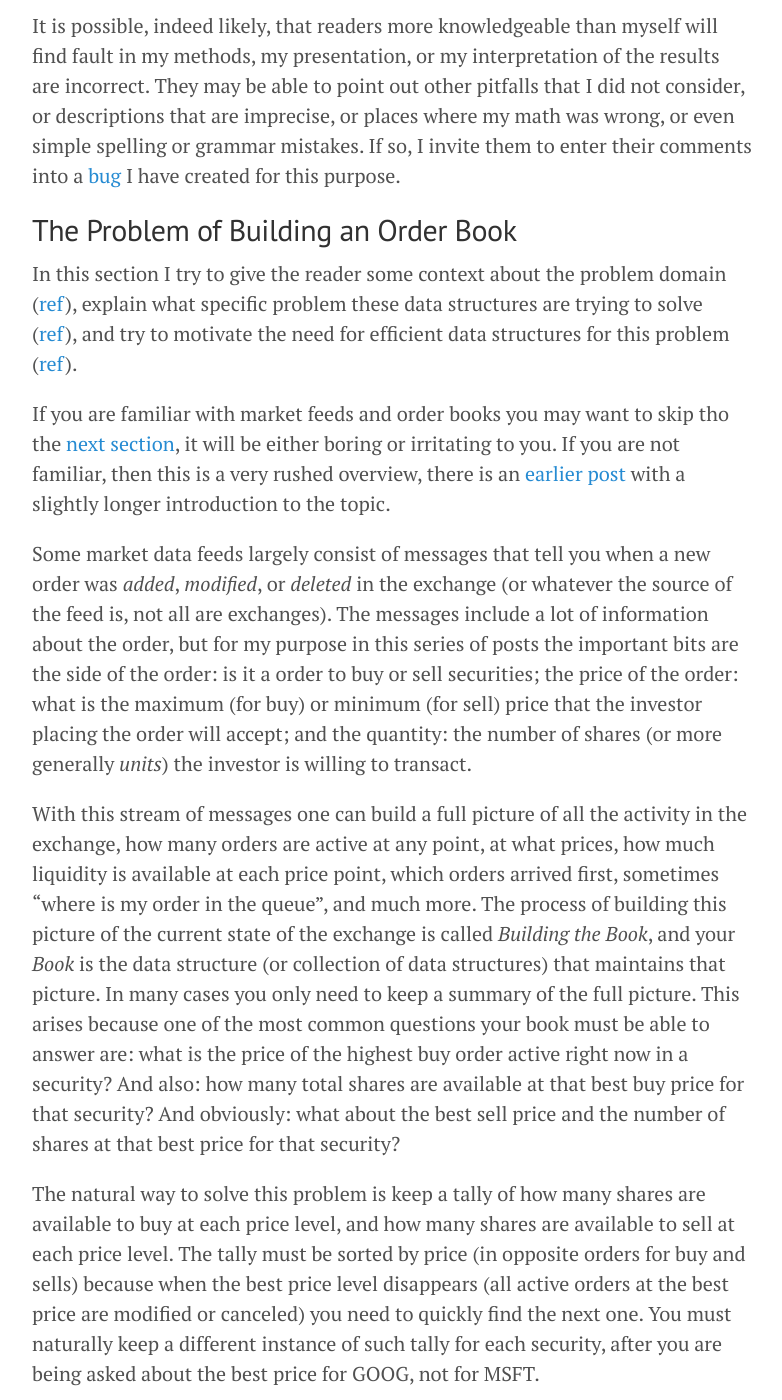
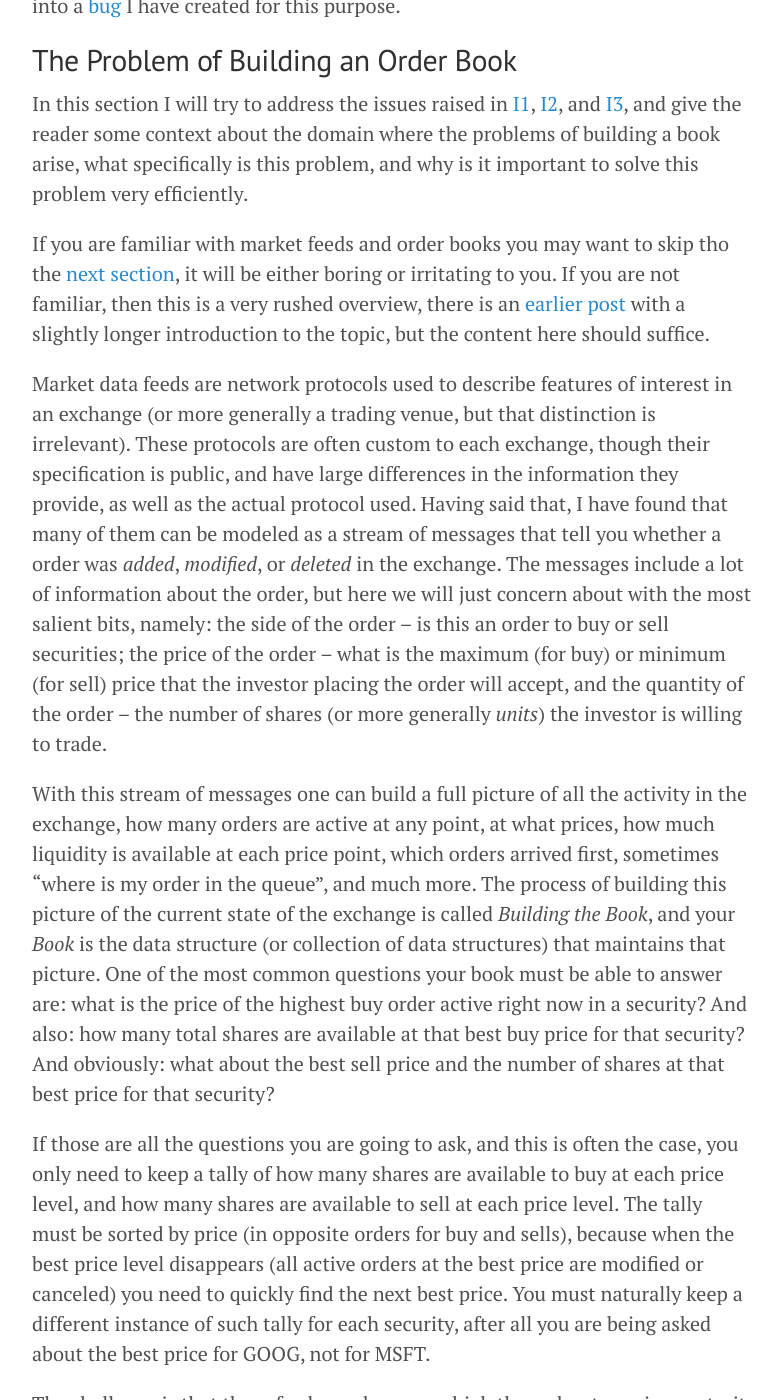
Before and after one commit to coryan/coryan.github.io, a Jekyll site: the page built from _posts/2017-01-04-on-benchmarking-part-1.md, in a window 1280 px wide and 1400 px high, scrolled down 2881 px. Shown: the whole window, without its empty margins (248-1030 px from the left). Built offline with Jekyll 4.4.1, drawn with Linux system fonts in a browser that asks for light colours; some of the changed text lies outside the part shown.

Commit message:
Review Part 1 again.

```diff
--- a/_posts/2017-01-04-on-benchmarking-part-1.md
+++ b/_posts/2017-01-04-on-benchmarking-part-1.md
@@ -17,86 +17,90 @@
 The post reported on the results of benchmarking two implementations
 of a data structure.
 
-* <a name="bad-no-context"></a>I did not provide a context: what domain
-  those this problem arise in? Why is this data structure interesting
-  at all?
+**I1:**<a name="bad-no-context"></a> I did not provide a context: what
+domain those this problem arise in? Why is this data structure
+interesting at all?
 
-* <a name="bad-no-problem-description"></a>I did not provide a description of
-  the problem the data structure is trying to solve.  Maybe there is a
-  much better solution that I am not aware of, and all the analysis
-  goes to waste.
+**I2:**<a name="bad-no-problem-description"></a> I did not provide a
+description of the problem the data structure is trying to solve.
+Maybe there is a much better solution that I am not aware of, one of
+the readers may point this potential solution to me, and all
+the analysis is a waste of time.
 
-* <a name="bad-efficiency-not-justified"></a>I did not provide any
-  justification for why the data structure efficiency would be of
-  interest to anybody.
+**I3:**<a name="bad-efficiency-not-justified"></a> I did not provide any
+justification for why the data structure efficiency would be of
+interest to anybody.
 
-* <a name="bad-no-data-structure-description"></a>I did not include a
-  description of the data structure.  How can the
-  readers understand if there is any reasonable expectation of
-  improved performance without this?  Or how can they evaluate if the
-  inputs I used are cleverly working around the weaknesses in the data
-  structure?
+**I4:**<a name="bad-no-data-structure-description"></a> I did not include a
+description of the data structure.  With such a description the reader
+can understand why is it likely that the data structure will perform
+better. Better yet, they can identify the weakness in the data
+structure, and evaluate if the analysis considers those weaknesses.
 
-A reader of this blog may be expected (and this is debatable) to know
-that I largely write about
-[JayBeams](http://github.com/coryan/jaybeams).
-I assumed the reader might be familiar with these topics, but that is
+I assumed that a reader of this blog, where I largely write about
+[JayBeams](http://github.com/coryan/jaybeams),
+should be familiar with these topics, but that is
 not necessarily the case.
-The gentle reader may land on this post without
-having read anything in this blog.
-Or may not study these ramblings and memorize every utterance of this
-madman of a blogger.
+The gentle reader may land on this post as the result of a search, or
+because a friend recommends a link.
 In any case, it would have to be a very persistent reader if they were
 to find the actual *version* of the JayBeams project used to prepare
 the post, and that information was nowhere to be found either.
 
 Furthermore, and this is less forgivable, my post did not answer any
-of the following questions:
+of these other questions:
 
-* <a name="bad-not-reproducible"></a>How could anybody reproduce these tests?
-  * What was the hardware and software platform used for this test?
-  * What version of JayBeams did I use for the test?
-  * What version of the compiler, libraries, kernel, etc. did I use?
-  * Was there any additional load on the workstation when the tests
-    were running?  Could that affect the tests?  Why or why not?
-  * Any particular settings or configuration that is not the defaults?
-  * If so, how can anybody rebuild those settings?
+**I5:**<a name="bad-no-benchmark-description"></a> How exactly is the
+benchmark constructed?
+How does it measure time?
+Why is that a good choice for time measurement?
+What external variables impact the results, such as system load,
+impact the results and how did I control for them?
 
-* <a name="bad-no-test-objective"></a>What was the test objective?
-  * Was the result good or bad?
+**I6:**<a name="bad-no-minimum-effect-size"></a> What exactly is the
+definition of success and do the results meet that definition? Or in
+the language of statistics:
+Was the effect interesting or too small to matter?
 
-* <a name="bad-faster-not-operationalized"></a>What exactly do I mean
-  by "faster"?  How is that operationalized?
+**I7:**<a name="bad-faster-not-operationalized"></a>What exactly do I mean
+by "faster", or "better performance", or "more efficient"?  How is
+that operationalized?
 
-* <a name="bad-no-population-definition"></a>I claimed that the new
-  class was not faster for all possible inputs. The assertion is that the
-  code is faster for the inputs I expect to see in production, however:
-  * How do you characterize those inputs for which is it faster?
-  * Even from the brief description, it sounds there is a very large
-    space of acceptable inputs.  Why do I think the results apply
-    for most of the acceptable inputs if you only tested with a few?
-  * How many inputs would you need to sample to be confident in the results?
+**I8:**<a name="bad-no-population-definition"></a> At least I was
+explicit in declaring that I only expected the
+`array_based_order_book_side<>` to the faster for the inputs that one
+sees in a normal feed, but that it was worse with suitable constructed
+inputs.  However, this leaves other questions unanswered:
+How do you characterize those inputs for which it is expected to be
+faster?
+Even from the brief description, it sounds there is a very large
+space of such inputs.  Why do I think the results apply
+for most of the acceptable inputs if you only tested with a few?
+How many inputs would you need to sample to be confident in the results?
 
-* <a name="bad-no-minimum-effect-size"></a>Was the effect (the
-  difference in performace) interesting or too small to matter?
+**I9:**<a name="bad-no-power-analysis"></a> How unlucky would I have to
+be to miss the effect if it is there?  Or if you prefer: how likely
+is it that we will detect the effect if it is there?  In the
+language of statistics:
+Did the test have enough statistical power to measure what I
+wanted to measure?
+Is that number of iterations (a/k/a samples) high enough?
+For that matter, how many iterations of the test did I ran?
 
-* <a name="bad-no-iteration-count-not-included"></a>How many
-  iterations of the test did I ran?
+**I10:**<a name="bad-no-statistical-significance"></a> How confident
+am I that the results cannot be explained by luck alone?  Or in the
+language of statistics: Was the result statistically significant?
+A what level?
 
-* <a name="bad-no-power-analysis"></a>Did the test have enough
-  statistical power to measure what I wanted to measure? Or in simpler terms:
-  * Why is that many iterations the right number?
-  * Is that number of iterations high enough to not detect the effect
-    I want to detect?
-  * How unlucky would I have to be to miss the effect if it is there?
+**I11:**<a name="bad-median-not-justified"></a> I reported the median
+latency (and a number of other percentiles):
+why are those statistics relevant or appropriate for this problem?
 
-* <a name="bad-no-statistical-significance"></a>Was the result
-  statistically significant? Or in simpler terms:
-  * How confident am I that the result cannot be explained by luck alone?
-
-* <a name="bad-median-not-justified"></a>I reported the median latency
-  (and a number of other percentiles):
-  why are those statistics relevant or appropriate for this problem?
+**I12:**<a name="bad-not-reproducible"></a> How could anybody reproduce
+these tests?
+What was the hardware and software platform used for it?
+What version of JayBeams did I use for the test?
+What version of the compiler, libraries, kernel, etc. did I use?
 
 If those questions are of no interest to you, then this is not the
 series of posts that you want to read.
@@ -105,13 +109,15 @@
 performed in the past, or plan to perform in the future,
 then I hope to answer them in this series of posts.
 
-I propose to use the "measuring the performance improvements of
-`array_based_order_book_side<>` vs `map_based_order_book_side<>` as an
+I propose to use
+*measure the performance improvements of
+`array_based_order_book_side<>` vs `map_based_order_book_side<>`* as an
 example of how to rigorously answer those questions.
 Later it will become evident that this example is too easy, so I will
-also use "measuring the performance of one version of
-`array_based_order_book_side<>` against another version" as an example
-of what to measure.
+also use
+*measure the some small improvement of
+`array_based_order_book_side<>`* as a further example of how to
+rigorously benchmark and compare code changes.
 As I go along, I will describe the pitfalls that I try to avoid,
 and how I avoid them.
 And finally to report the results in enough detail that readers can
@@ -129,30 +135,37 @@
 
 ## The Problem of Building an Order Book
 
-In this section I try to give the reader some context about the
-problem domain ([ref](#bad-no-context)),
-explain what specific problem these data structures are trying to
-solve ([ref](#bad-no-problem-description)),
-and try to motivate the need for efficient data structures for this
-problem ([ref](#bad-no-efficiency-not-justified)).
+In this section I will try to address the issues raised in
+[I1](#bad-no-context), [I2](#bad-no-problem-description), and
+[I3](#bad-no-efficiency-not-justified), and give the reader some
+context about the domain where the problems of building a book arise,
+what specifically is this problem, and why is it important to solve
+this problem very efficiently.
 
 If you are familiar with market feeds and order books you may want to
 skip tho the [next section](#detailed-design),
 it will be either boring or irritating to you.
 If you are not familiar, then this is a very rushed overview, there is
 an [earlier post](/2015/08/29/validate-cross-correlation-part-1/) with
-a slightly longer introduction to the topic.
+a slightly longer introduction to the topic, but the content here
+should suffice.
 
-Some market data feeds largely consist of messages that tell you when
-a new order was *added*, *modified*, or *deleted* in the exchange (or
-whatever the source of the feed is, not all are exchanges).
-The messages include a lot of information about the order, but for my
-purpose in this series of posts the important bits are
-the side of the order: is it a order to buy or sell securities;
-the price of the order: what is the maximum (for buy) or minimum (for
-sell) price that the investor placing the order will accept;
-and the quantity: the number of shares (or more generally *units*) the
-investor is willing to transact.
+Market data feeds are network protocols used to describe features of
+interest in an exchange (or more generally a trading venue, but that
+distinction is irrelevant).
+These protocols are often custom to each exchange, though their
+specification is public, and have large differences in the information
+they provide, as well as the actual protocol used.
+Having said that, I have found that many of them can be modeled as a
+stream of messages that tell you whether a order was *added*,
+*modified*, or *deleted* in the exchange.
+The messages include a lot of information about the order, but here we
+will just concern about with the most salient bits, namely:
+the side of the order -- is this an order to buy or sell securities;
+the price of the order -- what is the maximum (for buy) or minimum (for
+sell) price that the investor placing the order will accept,
+and the quantity of the order -- the number of shares (or more
+generally *units*) the investor is willing to trade.
 
 With this stream of messages one can build a full picture of all the
 activity in the exchange, how many orders are active at any point, at
@@ -163,24 +176,24 @@
 exchange is called *Building the Book*, and your *Book* is the data
 structure (or collection of data structures) that maintains that
 picture.
-In many cases you only need to keep a summary of the full picture.
-This arises because one of the most common questions your book must be
+One of the most common questions your book must be
 able to answer are: what is the price of the highest buy order active
 right now in a security?  And also: how many total shares are
 available at that best buy price for that security?  And obviously:
 what about the best sell price and the number of shares at that best
 price for that security?
 
-The natural way to solve this problem is keep a tally of how many
+If those are all the questions you are going to ask, and this is often
+the case, you only need to keep a tally of how many
 shares are available to buy at each price level, and how many shares
 are available to sell at each price level.
 The tally must be sorted by price (in opposite orders for buy
-and sells) because when the best price level disappears (all active
+and sells), because when the best price level disappears (all active
 orders at the best price are modified or canceled) you need to quickly
-find the next one.
+find the next best price.
 You must naturally keep a different instance of such tally for each
-security, after you are being asked about the best price for GOOG, not
-for MSFT.
+security, after all you are being asked about the best price for GOOG,
+not for MSFT.
 
 The challenge is that these feeds can have very high throughput
 requirements, it is
@@ -211,10 +224,11 @@
 
 ## Detailed Design
 
-In this section I will try to give a more detailed description of the
+In this section I will try to solve the problems identified in
+([I4](#bad-no-data-structure-description))
+and give a more detailed description of the
 classes involved, so the reader can understand the tradeoffs they make
-and any weaknesses they might have
-([ref](#bad-no-data-structure-description)).
+and any weaknesses they might have.
 If the reader finds this section too detailed they can
 [skip it](#benchmark-design).
 
@@ -430,17 +445,12 @@
 That sounds suspiciously close to the scientific method.
 
 
-## Benchmark Setup
+## Next Up
 
-I implemented the
+The next post will include a more detailed description of the
 [benchmark](https://github.com/coryan/jaybeams/blob/eabc035fc23db078e7e6b6adbc26c08e762f37b3/jb/itch5/bm_order_book.cpp),
-described above.
-It is able to test either the `array_based_order_book_side` and
-`map_based_order_book_side` template classes
+to test these classes.
 
-The more detailed description of the benchmark internals and how to
-configure a system to run such benchmarks is the subject of the next
-post.
 
 ## Notes
 
```
Also changed, not shown: other parts of _posts/2017-01-04-on-benchmarking-part-1.md (+10 -9 lines).
